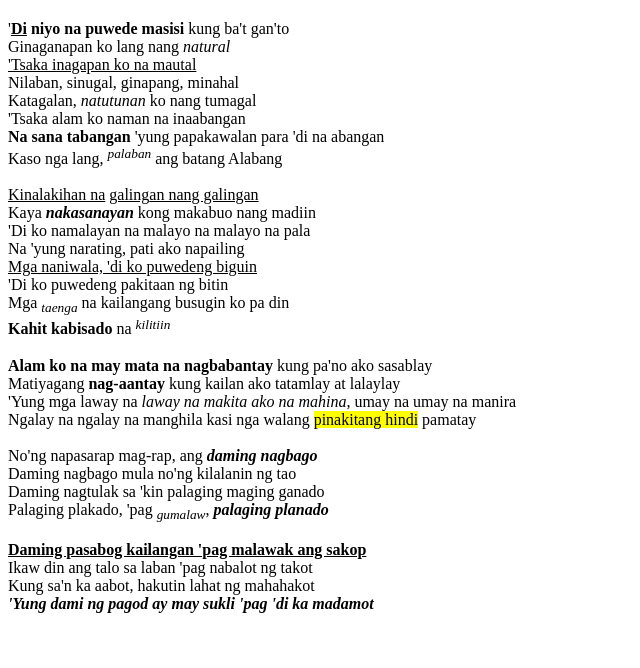
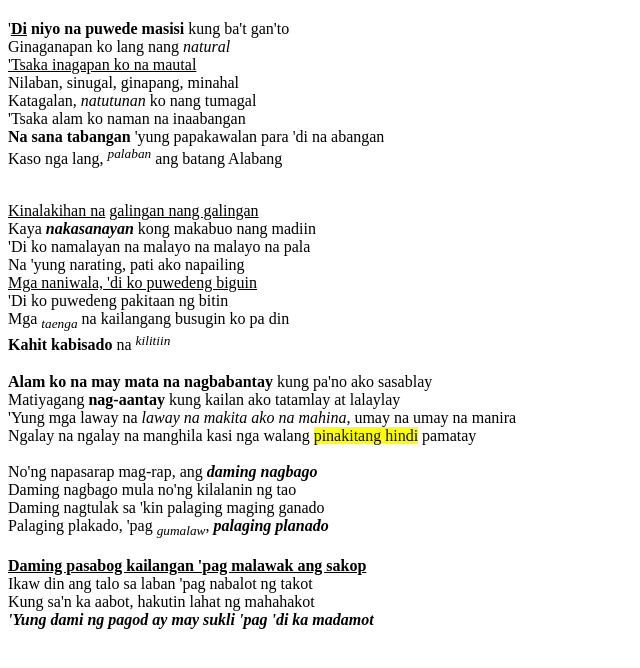
Before and after one commit to SuperShyJay/CCST, a plain HTML site: page index.html in a window 1280 px wide. Shown: the part 60-728 px from the top of the page, without its empty margins (0-640 px from the left). Drawn offline with Linux system fonts and the light colour scheme.

Commit message:
Update index.html

```diff
--- a/index.html
+++ b/index.html
@@ -15,7 +15,7 @@ Nilaban, sinugal, ginapang, minahal <br>
 Katagalan, <i>natutunan</i> ko nang tumagal <br>
 'Tsaka alam ko naman na inaabangan <br>
 <b>Na sana tabangan</b> 'yung papakawalan para 'di na abangan <br>
-Kaso nga lang, <i><sup>palaban</sup></i> ang batang Alabang <br>
+Kaso nga lang, <i><sup>palaban</sup></i> ang batang Alabang <pre></pre>
 <br>
 
 <u>Kinalakihan na</u> <u>galing</u><u>an nang galingan</u> <br>
```
